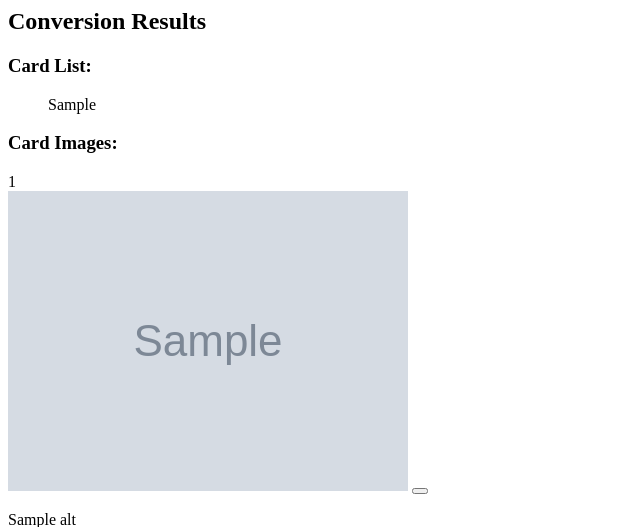
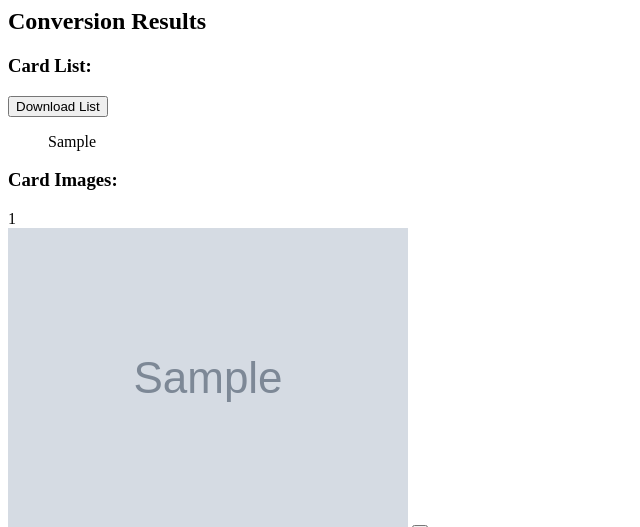
Before and after one commit to cayusmatias/mtg-bip39, a Flask app: template templates/card_results.html in a window 1280 px wide. Shown: the top 527 px of the page, without its empty margins (0-640 px from the left). Run offline with Flask 3, Linux system fonts and the light colour scheme; the template is opened without the code that fills it: most values are stand-ins (such as "Sample title", 1, 10 or a date in 2020); grey boxes marked "Sample" are stand-in pictures.

Commit message:
Addel list download buttom

```diff
--- a/templates/card_results.html
+++ b/templates/card_results.html
@@ -4,7 +4,12 @@
 
     <!-- Cards List -->
     <div class="mb-6">
-        <h3 class="text-lg font-magic text-gray-300 mb-3">Card List:</h3>
+        <div class="flex justify-between items-center mb-3">
+            <h3 class="text-lg font-magic text-gray-300">Card List:</h3>
+            <button id="download-list-btn" class="bg-bitcoin-primary hover:bg-yellow-600 text-mtg-black font-bold py-2 px-4 rounded-lg text-sm flex items-center">
+                <i class="fa-solid fa-download mr-2"></i>Download List
+            </button>
+        </div>
         <ul class="list-none space-y-2 text-gray-300">
             {{ conversion_result|safe }}
         </ul>
@@ -90,4 +95,23 @@
         const downloadUrl = `/download-image?url=${encodeURIComponent(url)}&filename=${encodeURIComponent(filename)}`;
         window.open(downloadUrl, '_blank');
     }
+
+    // Function to download the card list as a text file
+    document.getElementById('download-list-btn').addEventListener('click', function() {
+        // Get the list content (strip HTML tags)
+        const listContent = document.querySelector('ul.list-none').innerText;
+
+        // Create a blob with the text content
+        const blob = new Blob([listContent], { type: 'text/plain' });
+
+        // Create a download link
+        const downloadLink = document.createElement('a');
+        downloadLink.href = URL.createObjectURL(blob);
+        downloadLink.download = 'mtg-card-list.txt';
+
+        // Trigger the download
+        document.body.appendChild(downloadLink);
+        downloadLink.click();
+        document.body.removeChild(downloadLink);
+    });
 </script>
```
